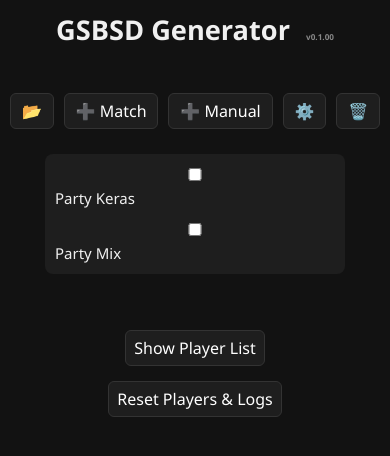
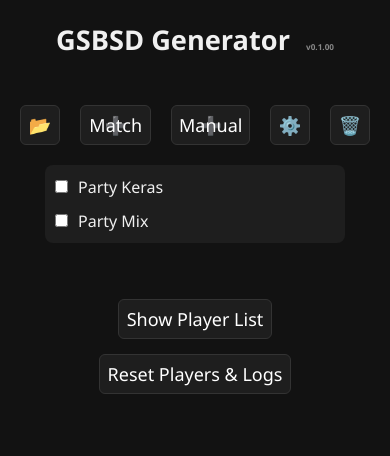
Before and after one commit to Mihka-el/GSBSD, a React (Create React App) app: page / in a window 390 px wide. Both pictures are taken after a click on the button "⚙️". Shown: the top 456 px of the page. Built offline with nearby package versions, Linux system fonts and the light colour scheme.

Commit message:
add new match logic

```diff
--- a/src/App.css
+++ b/src/App.css
@@ -1,17 +1,15 @@
-/* 🌒 App.css – Responsive Dark Theme */
+/* 🌒 App.css – includes scrollable player list fix */
 body {
   margin: 0;
   background-color: #121212;
   color: #f0f0f0;
   font-family: "Segoe UI", sans-serif;
-  overflow-x: hidden;
 }
 
 .app {
   padding: 20px;
   max-width: 1000px;
   margin: auto;
-  box-sizing: border-box;
 }
 
 .header {
@@ -35,7 +33,7 @@
   display: flex;
   gap: 20px;
   justify-content: center;
-  flex-wrap: wrap;
+  flex-wrap: nowrap;
 }
 
 button {
@@ -65,19 +63,7 @@
   text-align: center;
 }
 
-.advanced-options,
-.player-addition {
-  margin: 1rem auto;
-  padding: 10px;
-  background-color: #1e1e1e;
-  border-radius: 8px;
-  display: flex;
-  flex-direction: column;
-  gap: 10px;
-  max-width: 300px;
-}
-
-.manual-match-section {
+.advanced-options {
   margin: 1rem auto;
   padding: 10px;
   background-color: #1e1e1e;
@@ -176,59 +162,15 @@
   background-color: transparent;
 }
 
-input,
-select,
-textarea {
-  background-color: #1e1e1e;
-  color: #f0f0f0;
-  border: 1px solid #333;
-  padding: 6px 10px;
-  border-radius: 4px;
-  width: 100%;
-  box-sizing: border-box;
-}
-
-input:focus,
-select:focus,
-textarea:focus {
-  outline: none;
-  border-color: #555;
-}
-
-/* Ensures consistency for specific side-by-side inputs */
-.input-fixed {
-  width: 250px;
-  padding: 6px 10px;
-  border-radius: 4px;
-  background-color: #1e1e1e;
-  color: #f0f0f0;
-  border: 1px solid #333;
-  box-sizing: border-box;
-}
-
-/* Mobile / Small screen tweaks */
 @media (max-width: 600px) {
-  .app {
-    padding: 10px;
-  }
-
   .menu {
     flex-direction: row;
     align-items: center;
-    flex-wrap: wrap;
-    gap: 10px;
   }
 
   .menu button {
-    flex: 1 0 auto;
     min-width: 40px;
-    font-size: 16px;
-    height: 36px;
-    margin-bottom: 5px;
-  }
-
-  .match-grid {
-    max-height: 300px;
+    width: auto;
   }
 
   .upload-box {
@@ -240,45 +182,43 @@
     gap: 15px;
     align-items: center;
   }
-
-  body {
-    font-size: 15px;
-  }
-
-  button {
-    font-size: 16px;
-    height: 36px;
-  }
-
-  .player-addition input,
-  .player-addition select,
-  .player-addition button,
-  .advanced-options input,
-  .advanced-options select,
-  .advanced-options button {
-    width: 100%;
-  }
 }
 
-.red-box {
-  width: 200px;
-  height: 200px;
-  background-color: red;
-}
-.manual-match-section input,
-.manual-match-section select,
-.manual-match-section button {
-  width: 100%; /* Ensure all elements take the full width */
-  box-sizing: border-box;
+input,
+select,
+textarea {
+  background-color: #1e1e1e;
+  color: #f0f0f0;
+  border: 1px solid #333;
+  padding: 6px 10px;
+  border-radius: 4px;
 }
 
-.manual-match-section input {
-  margin-bottom: 10px; /* Adjust space between input and button */
+input:focus,
+select:focus,
+textarea:focus {
+  outline: none;
+  border-color: #555;
 }
 
-.manual-match-section button {
-  margin-top: 10px; /* Optional: Adjust top margin for the button */
-  padding: 10px 0;  /* Optional: Adjust padding inside the button */
-  color: white;
-  border-radius: 4px;
+/* ✅ Party Keras & Party Mix horizontal fix */
+.party-keras-checkboxes-row {
+  display: flex;
+  flex-direction: row;
+  align-items: center;
+  gap: 20px;
+  margin-top: 10px;
+  flex-wrap: nowrap;
+  overflow-x: auto;
 }
+
+.party-keras-checkboxes-row label,
+.party-keras-checkboxes-row > div {
+  display: flex;
+  align-items: center;
+  white-space: nowrap;
+  flex-shrink: 1;
+  min-width: 0;
+  gap: 6px;
+  font-size: 14px;
+}
--- a/src/App.js
+++ b/src/App.js
@@ -46,17 +46,21 @@
 
 const generateOneMatch = () => {
   let currentPlayers = [...players];
+
   let match = generateMatch(currentPlayers, generatedMatches, {
     allowSpecialPatterns,
     allowMixedGender,
   });
 
   if (!match || match.length !== 4) {
-      const allInactive = currentPlayers.every(
-        (p) => p.Active === false || p.Active === "FALSE"
-      );
-      if (allInactive) {
+    const activeCount = currentPlayers.filter(
+      (p) => p.Active === true || p.Active === "TRUE"
+    ).length;
+
+    if (activeCount < 4) {
+      console.log("🔄 Not enough active players. Resetting all to active.");
       currentPlayers = currentPlayers.map((p) => ({ ...p, Active: true }));
+
       match = generateMatch(currentPlayers, generatedMatches, {
         allowSpecialPatterns,
         allowMixedGender,
@@ -64,7 +68,7 @@
     }
 
     if (!match || match.length !== 4) {
-        alert("No valid match can be generated.");
+      alert("❌ No valid match can be generated.");
       return;
     }
   }
@@ -82,6 +86,7 @@
   setPlayers(updatedPlayers);
   setGeneratedMatches([...generatedMatches, match.map((p) => p.Name)]);
 };
+
 
   const resetPlayers = () => {
     const reset = players.map((p) => ({
@@ -232,27 +237,31 @@
 
 
 
-
 {showAdvancedOptions && (
-        <div className="advanced-options">
-          <label>
+  <div className="advanced-options" style={{ display: "flex", flexDirection: "column", gap: "10px" }}>
+    <div style={{ display: "flex", alignItems: "center" }}>
       <input
         type="checkbox"
         checked={allowSpecialPatterns}
         onChange={(e) => setAllowSpecialPatterns(e.target.checked)}
+        style={{ marginRight: "10px" }} // Space between checkbox and label
       />
-            Party Keras
-          </label>
-          <label>
+      <span>Party Keras</span>
+    </div>
+
+    <div style={{ display: "flex", alignItems: "center" }}>
       <input
         type="checkbox"
         checked={allowMixedGender}
         onChange={(e) => setAllowMixedGender(e.target.checked)}
+        style={{ marginRight: "10px" }} // Space between checkbox and label
       />
-            Party Mix
-          </label>
+      <span>Party Mix</span>
+    </div>
   </div>
 )}
+
+
 
       <div className="match-grid">
         {generatedMatches.map((match, index) => (
--- a/src/components/AdvancedOptions.js
+++ b/src/components/AdvancedOptions.js
@@ -1,33 +1,18 @@
-// src/components/AdvancedOptions.js
-
-import React from "react";
-
-const AdvancedOptions = ({
-  allowSpecialPatterns,
-  setAllowSpecialPatterns,
-  allowMixedGender,
-  setAllowMixedGender,
-}) => {
-  return (
-    <div className="advanced-options">
-      <label>
+<div className="party-keras-checkboxes-row">
+  <div>
     <input
       type="checkbox"
-          checked={allowSpecialPatterns}
-          onChange={(e) => setAllowSpecialPatterns(e.target.checked)}
+      checked={partyKeras}
+      onChange={(e) => setPartyKeras(e.target.checked)}
     />
-        Allow special patterns (S S vs S S, S A vs S A)
-      </label>
-      <label>
+    <span>Party Keras</span>
+  </div>
+  <div>
     <input
       type="checkbox"
-          checked={allowMixedGender}
-          onChange={(e) => setAllowMixedGender(e.target.checked)}
+      checked={partyMix}
+      onChange={(e) => setPartyMix(e.target.checked)}
     />
-        Allow mixed gender teams (M F vs M F, F F vs F F)
-      </label>
+    <span>Party Mix</span>
   </div>
-  );
-};
-
-export default AdvancedOptions;
+</div>
--- a/src/components/PlayerList.js
+++ b/src/components/PlayerList.js
@@ -31,16 +31,6 @@
   return (
     <div className="player-list">
       <h2>👥 Player List</h2>
-
-      <div className="manual-section">
-        <h4>➕ Manually Add Game</h4>
-        <ManualGameAdd
-          players={players}
-          setPlayers={setPlayers}
-          setGeneratedMatches={setGeneratedMatches}
-        />
-      </div>
-
       <div className="player-cards-wrapper">
         {grades.map((grade) => {
           const group = players.filter((p) => p.Grade === grade);
```
Lines whose indentation alone changed are shown as unchanged.
